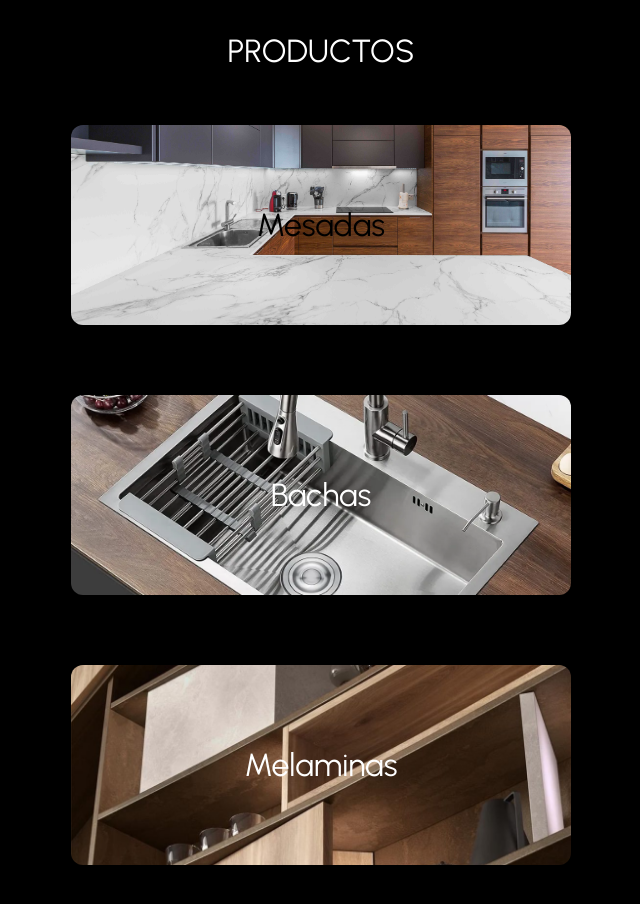
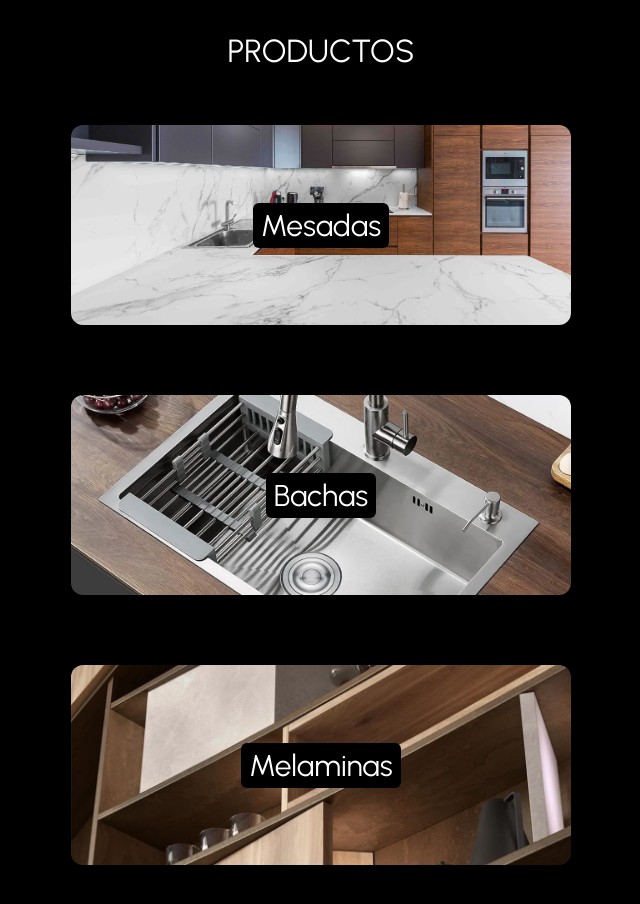
Before and after one commit to mativazq/Vanguardia, a React (Vite) app: page / in a window 1280 px wide. Shown: the part 240-1144 px from the top of the page, without its empty margins (319-959 px from the left). Built offline with nearby package versions, Linux system fonts and the light colour scheme.

Commit message:
modif boton

```diff
--- a/src/Componentes/Productos/Productos.css
+++ b/src/Componentes/Productos/Productos.css
@@ -1,4 +1,3 @@
-
 .font-productos {
   font-size: 2rem;
   font-weight: bold;
@@ -18,7 +17,6 @@
 }
 
 .btn-imagen {
-
   width: 500px;
   height: 200px;
   background-image: url("../../Imagenes/Img-Mesadas.jpg");
@@ -27,7 +25,6 @@
   background-repeat: no-repeat;
   border: none;
   cursor: pointer;
-  color: black;
   border-radius: 12px;
   &:hover {
     transition: 0.8s;
@@ -38,10 +35,15 @@
 
 .btn-imagen.bachas {
   background-image: url("../../Imagenes/Img-Bachas.webp");
-  color: white;
 }
 
 .btn-imagen.melaminas {
   background-image: url("../../Imagenes/Img-Melaminas.jpg");
-  color: white;
 }
+
+.texto-recuadro {
+  background-color: rgb(0, 0, 0); /* negro semi-transparente */;
+  padding: 4px 8px;
+  border-radius: 6px; /* esquinas redondeadas */
+  font-size: 30px;
+  }
--- a/src/Componentes/Productos/Productos.jsx
+++ b/src/Componentes/Productos/Productos.jsx
@@ -10,21 +10,21 @@ const Productos = () => {
         className="btn-imagen font-productos"
         onClick={() => alert("Botón presionado")}
       >
-        Mesadas
+  <span className="texto-recuadro">Mesadas</span>
       </button>
 
       <button
         className="btn-imagen font-productos bachas"
         onClick={() => alert("Botón presionado")}
       >
-        Bachas
+  <span className="texto-recuadro">Bachas</span>
       </button>
 
             <button
         className="btn-imagen font-productos melaminas"
         onClick={() => alert("Botón presionado")}
       >
-        Melaminas
+        <span className="texto-recuadro">Melaminas</span>
       </button>
       </div>
     </>
```
Lines whose indentation alone changed are shown as unchanged.
